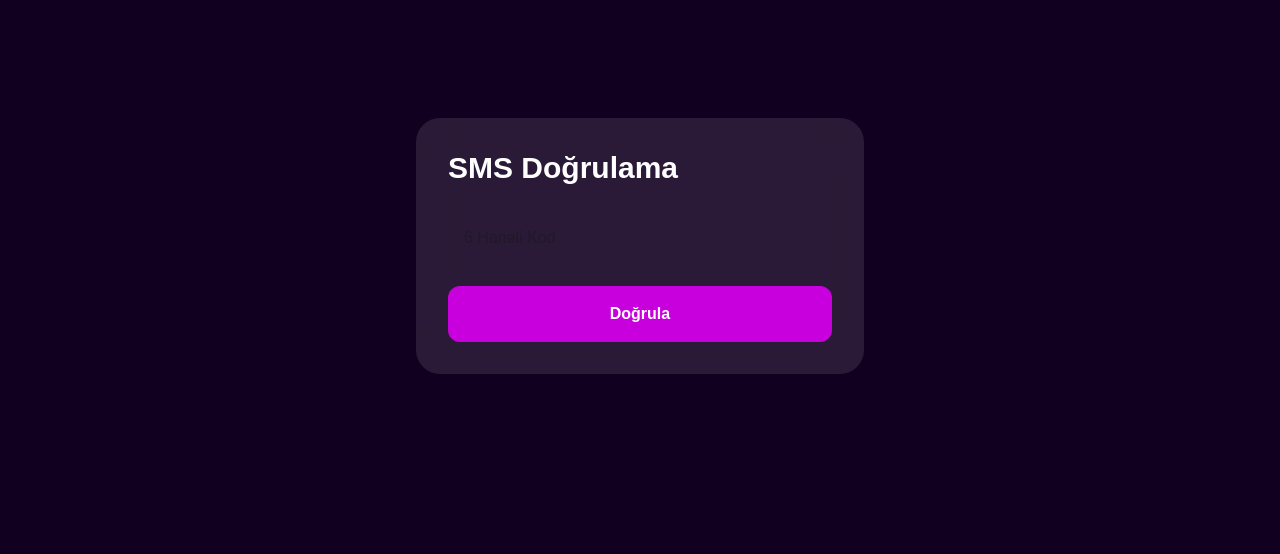
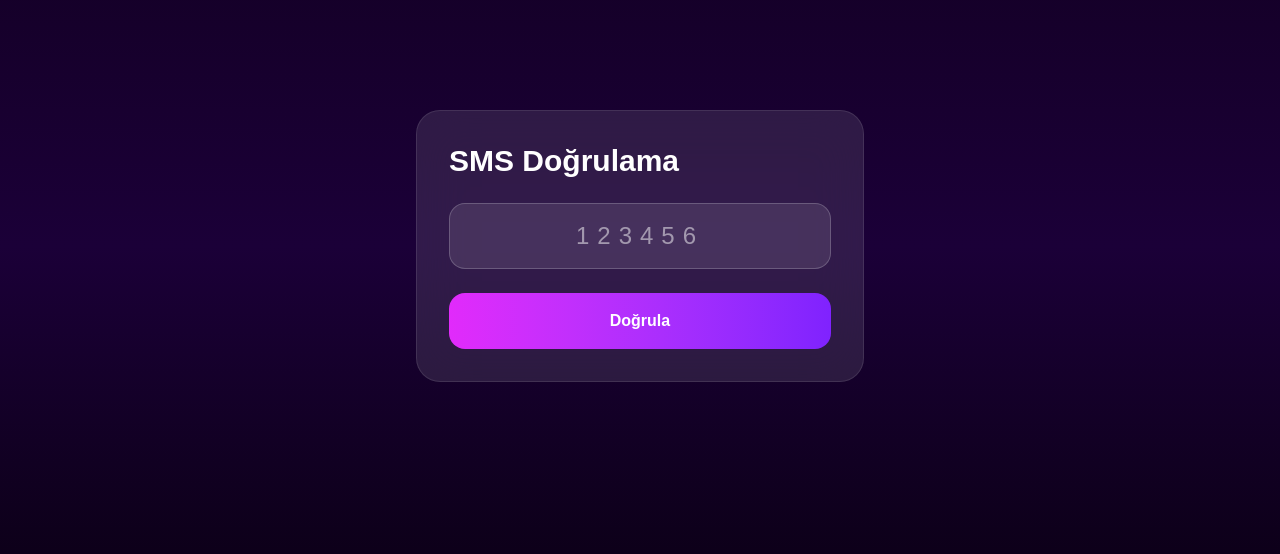
Before and after one commit to feryts/eylive1, a Next.js app: page /otp in a window 1280 px wide. Shown: the part 154-708 px from the top of the page. Built offline with nearby package versions, Linux system fonts and the light colour scheme.

Commit message:
OTP verification UI

```diff
--- a/app/otp/page.tsx
+++ b/app/otp/page.tsx
@@ -1,19 +1,43 @@
+"use client";
+
+import { useState } from "react";
+
 export default function OtpPage() {
+  const [code, setCode] = useState("");
+
+  async function verifyCode() {
+    if (code.length !== 6) {
+      alert("6 haneli kod giriniz.");
+      return;
+    }
+
+    alert("Bir sonraki adımda Supabase doğrulaması eklenecek.");
+  }
+
   return (
-    <main className="min-h-screen bg-[#120021] flex items-center justify-center">
-      <div className="w-full max-w-md p-8 rounded-3xl bg-white/10 backdrop-blur-xl">
+    <main className="min-h-screen bg-gradient-to-b from-[#120021] via-[#1b0038] to-[#090011] flex items-center justify-center p-6">
+      <div className="w-full max-w-md rounded-3xl bg-white/10 backdrop-blur-xl border border-white/10 p-8">
+
         <h1 className="text-white text-3xl font-bold mb-6">
           SMS Doğrulama
         </h1>
 
         <input
-          className="w-full rounded-xl p-4"
-          placeholder="6 Haneli Kod"
+          type="text"
+          maxLength={6}
+          value={code}
+          onChange={(e) => setCode(e.target.value)}
+          placeholder="123456"
+          className="w-full rounded-2xl bg-white/10 border border-white/20 p-4 text-white text-center text-2xl tracking-[8px] outline-none"
         />
 
-        <button className="mt-5 w-full rounded-xl bg-fuchsia-600 py-4 text-white font-bold">
+        <button
+          onClick={verifyCode}
+          className="mt-6 w-full rounded-2xl bg-gradient-to-r from-fuchsia-500 to-violet-600 py-4 text-white font-bold"
+        >
           Doğrula
         </button>
+
       </div>
     </main>
   );
```
